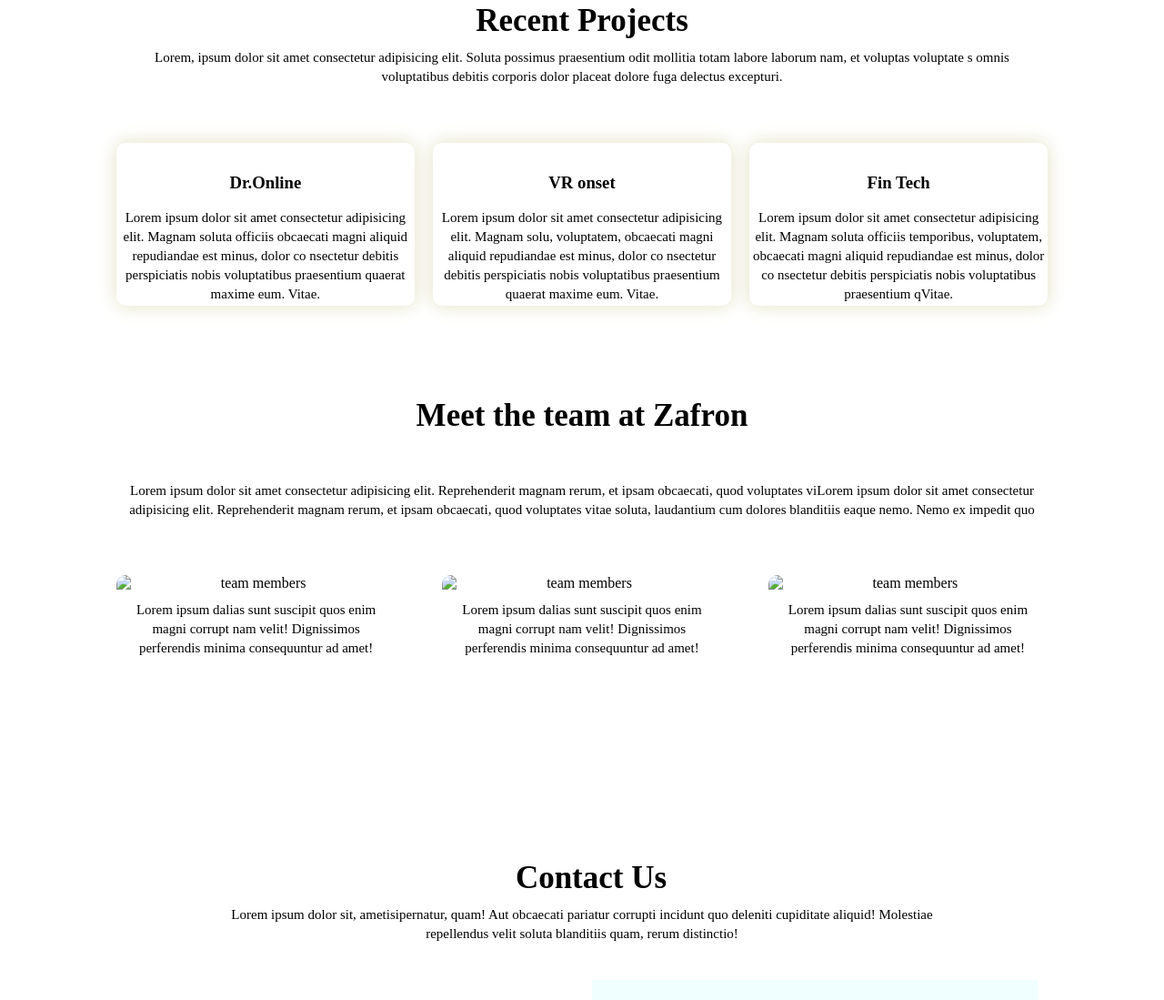
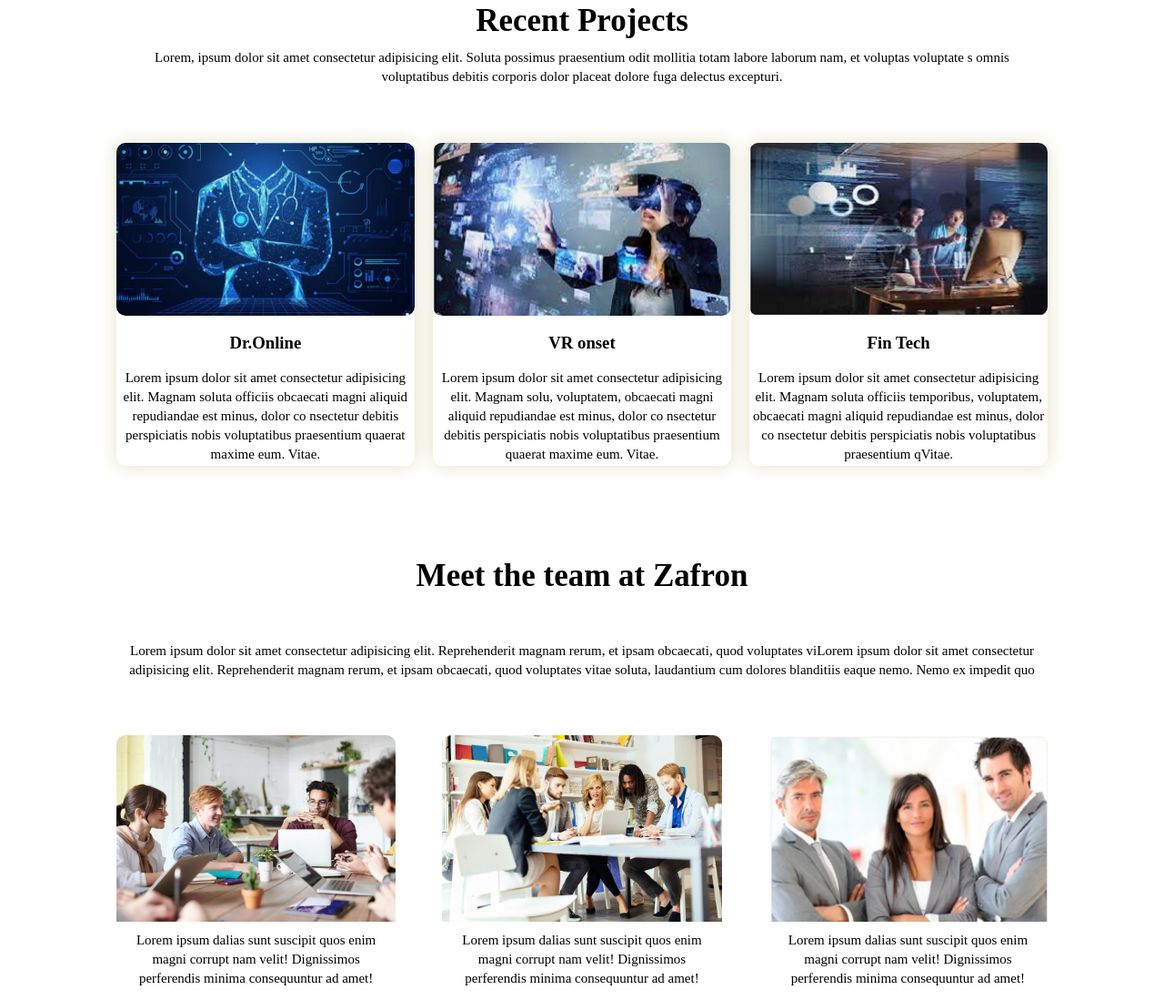
Before and after one commit to vallepumeghana19/LGM-WEBDEV, a plain HTML site: page index.html in a window 1280 px wide. Shown: the part 1474-2573 px from the top of the page at 91% size. Drawn offline with Linux system fonts and the light colour scheme; files whose address does not match are found by name.

Commit message:
Update index.html

```diff
--- a/index.html
+++ b/index.html
@@ -11,7 +11,7 @@
     <a name="head"></a>
     <section class="header" >
         <nav>
-            <a href="index.html"><img src="images/logo1.png"></a>
+            <a href="index.html"><img src="logo1.png"></a>
 
             <div  id="bar">
 
@@ -77,19 +77,19 @@
     </p>
     <div class="row1">
         <div class="project-col">
-            <img alt="" src="images/proj1.png">
+            <img alt="" src="proj1.png">
             <h3>Dr.Online</h3>
             <p>Lorem ipsum dolor sit amet consectetur adipisicing elit. Magnam soluta officiis obcaecati magni aliquid repudiandae est minus, dolor co
                 nsectetur debitis perspiciatis nobis voluptatibus praesentium quaerat maxime eum. Vitae.</p>
         </div>
         <div class="project-col">
-            <img alt="" src="images/prj3.png">
+            <img alt="" src="prj3.png">
             <h3>VR onset</h3>
             <p>Lorem ipsum dolor sit amet consectetur adipisicing elit. Magnam solu, voluptatem, obcaecati magni aliquid repudiandae est minus, dolor co
                 nsectetur debitis perspiciatis nobis voluptatibus praesentium quaerat maxime eum. Vitae.</p>
         </div>
         <div class="project-col">
-            <img alt="" src="images/prj4.png">
+            <img alt="" src="prj4.png">
             <h3>Fin Tech</h3>
             <p>Lorem ipsum dolor sit amet consectetur adipisicing elit. Magnam soluta officiis temporibus, voluptatem, obcaecati magni aliquid repudiandae est minus, dolor co
                 nsectetur debitis perspiciatis nobis voluptatibus praesentium qVitae.</p>
@@ -106,7 +106,7 @@
         quod voluptates vitae soluta, laudantium cum dolores blanditiis eaque nemo. Nemo ex impedit quo </p>
         <div class="row1">
             <div class="team-col">
-                <img alt="team members" src="images/life3.jpg">
+                <img alt="team members" src="life3.jpg">
                 <p>Lorem ipsum dalias sunt suscipit quos enim magni corrupt
                  nam velit! Dignissimos perferendis minima consequuntur ad amet!</p>
                 <div class="lay">
@@ -114,7 +114,7 @@
                 </div>
             </div>
             <div class="team-col">
-                <img alt="team members" src="images/life2.jpg">
+                <img alt="team members" src="life2.jpg">
                 <p>Lorem ipsum dalias sunt suscipit quos enim magni corrupt
                     nam velit! Dignissimos perferendis minima consequuntur ad amet!</p>
                 <div class="lay">
@@ -122,7 +122,7 @@
                 </div>
             </div>
             <div class="team-col">
-                <img alt="team members" src="images/life7.jpg">
+                <img alt="team members" src="life7.jpg">
                 <p>Lorem ipsum dalias sunt suscipit quos enim magni corrupt
                     nam velit! Dignissimos perferendis minima consequuntur ad amet!</p>
                 <div class="lay">
@@ -151,7 +151,7 @@
                     <div class="icon"><i class="fa fa-phone"></i></div>
                     <div class="txt">
                         <h3>Phone</h3>
-                        <p>+913033555555</p>
+                        <p>+913033666555</p>
                     </div>
                 </div>
                 <div class="box">
```
